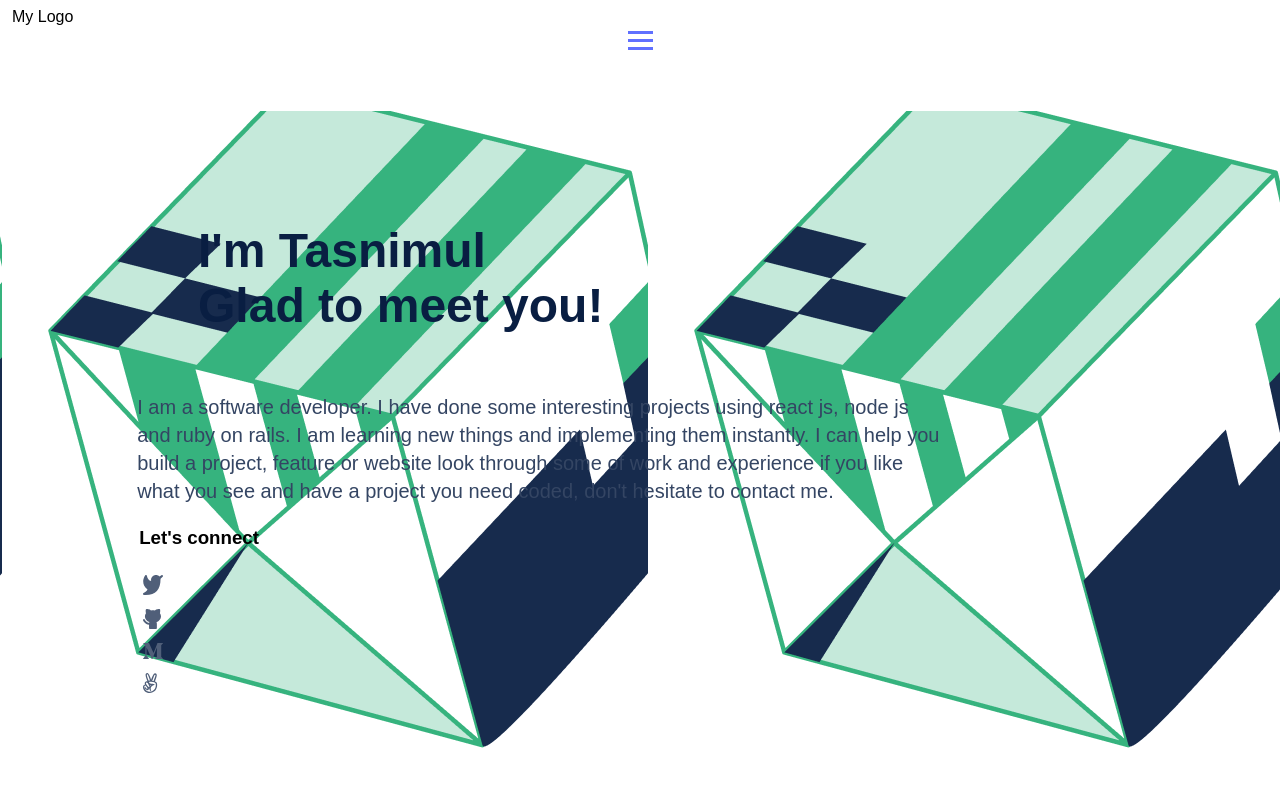
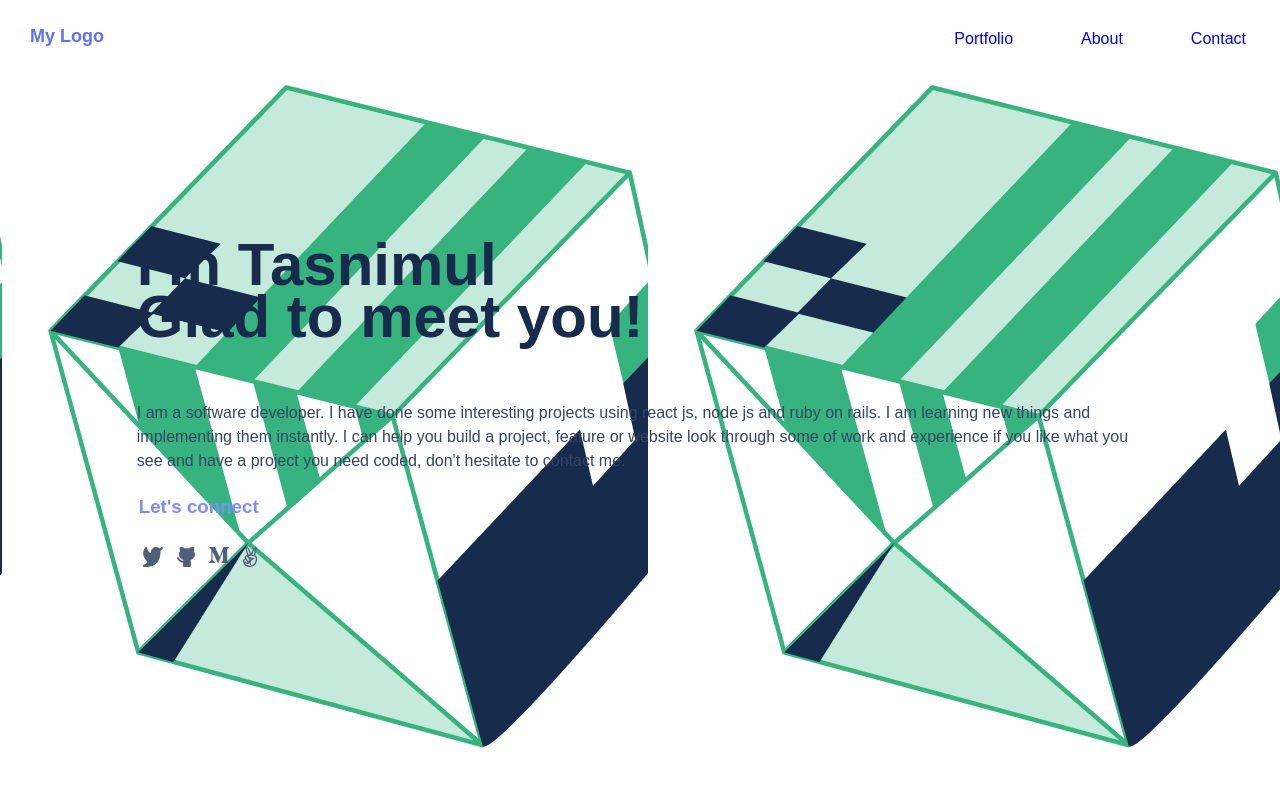
Before and after one commit to tasnimulhasan07/mobile-, a website: page index.html in a window 1280 px wide. Shown: the top 800 px of the page. Drawn offline with Linux system fonts and the light colour scheme.

Commit message:
update styles.css
update CSS with changes to index.html

```diff
--- a/style.css
+++ b/style.css
@@ -12,41 +12,21 @@ body {
   justify-content: flex-start;
   height: 100vh;
 }
-
 header {
-  display: flex;
-  flex-direction: column;
-  justify-content: space-between;
-  overflow: hidden;
-  text-overflow: ellipsis;
+  margin: 10px;
+  padding: 10px;
 }
 
-.navbar {
+.nav-menu-content {
+  display: flex;
+  flex-direction: row;
   justify-content: space-between;
 }
 
-nav {
-  background-color: white;
-  min-height: 80px;
-}
-
-nav h1.logo {
-  font-size: 18px;
-  font-weight: bold;
-  color: #6070ff;
-  margin: 2%;
-}
-
-nav ul {
-  float: right;
-  margin-right: 20px;
-}
-
-nav ul li {
+.nav-menu {
+  list-style: none;
   display: flex;
-  display: inline-block;
-  line-height: 10px;
-  margin: 0 5px;
+  gap: 60px;
 }
 
 a:hover {
@@ -54,53 +34,16 @@ a:hover {
   transition: 0.4s;
 }
 
-.nav-items {
-  margin: 16px 0;
-  transition: 0.7s ease;
-}
-
-.intro {
-  display: flex;
-  align-items: center;
-  align-content: center;
-  flex-direction: column;
-  flex-basis: auto;
-  top: 30%;
-  left: 20%;
-  width: 62%;
-}
-
-.homepage {
-  display: flex;
-  flex-basis: auto;
-  margin: 5% 10%;
-}
-
-section h1 {
-  display: flex;
-  position: static;
-  font-family: sans-serif;
-  color: #091e42;
-  font-size: 48px;
-  flex: none;
-  width: 80%;
-}
-
-section p {
-  display: flex;
-  position: static;
-  font-family: sans-serif;
-  color: #344563;
-  font-size: 20px;
-  line-height: 28px;
-  flex: none;
-  width: 80%;
+.logo {
+  font-size: 18px;
+  line-height: 20px;
+  font-weight: bold;
+  color: #6070ff;
 }
 
 .hamburger {
-  align-items: center;
+  display: none;
   cursor: pointer;
-  align-self: center;
 }
 
 .bar {
@@ -108,11 +51,12 @@ section p {
   width: 25px;
   height: 3px;
   margin: 5px auto;
+  -webkit-transition: all 0.3s ease-in-out;
   transition: all 0.3s ease-in-out;
   background-color: #6070ff;
 }
 
-@media (max-width: 950px) {
+@media (max-width: 768px) {
   .hamburger {
     display: block;
   }
@@ -128,124 +72,69 @@ section p {
   .hamburger.active .bar:nth-child(3) {
     transform: translateY(-8px) rotate(-45deg);
   }
-}
-
-@media (max-width: 800px) {
-  .checkbtn {
-    display: block;
-  }
-}
 
   .nav-menu {
     position: fixed;
-  left: 100%;
+    left: -100%;
     top: 70px;
     gap: 0;
-  flex-direction: row;
+    flex-direction: column;
     background-color: #6070ff;
     width: 100%;
-  text-align: left;
+    text-align: center;
     transition: 0.3s;
+  }
+
+  .nav-items {
+    margin: 16px 0;
   }
 
   .nav-menu.active {
     left: 0;
   }
-
-.socials {
-  color: #7fbcff;
-  font-size: 16px;
-  padding-bottom: 20px;
 }
 
-.socials:hover {
-  background: #acb7c3;
-  transition: 0.4s;
+.homepage {
+  height: 718px;
 }
 
-.icon {
-  width: 20px;
-  margin: 2px;
-  display: flex;
-  flex-direction: row;
+.introduction {
+  flex-direction: column;
+  align-items: center;
+  margin: 10%;
 }
 
-.header-tab {
-  background-color: #3c3a39;
-  height: 44px;
-  display: flex;
-  width: 100%;
+.intro {
+  font-weight: bold;
+  font-size: 40px;
+  line-height: 52px;
+  align-items: center;
+  color: #172b4d;
+  font-family: 'poppins', sans-serif;
 }
 
-.tab-title {
-  color: #fff;
-  font-size: 18px;
-  padding: 10px 12px;
-  margin: 2px 12px;
-  flex-grow: 1;
+.me {
+  font-size: 16px;
+  line-height: 24px;
+  font-weight: normal;
+  font-style: normal;
+  color: #344563;
+  font-family: 'poppins', sans-serif;
 }
 
-.menu-button {
-  padding: 8px;
-  margin: 4px;
+.connect {
+  font-weight: 500;
+  font-size: 16px;
+  line-height: 24px;
+  color: #7f8cff;
+  font-family: 'poppins', sans-serif;
 }
 
-.header-content {
-  background-size: 60%;
-  background-position: bottom right;
+.social ul {
+  list-style: none;
   display: flex;
-  flex-direction: column;
-  background-repeat: no-repeat;
-  background-color: #1c1a19;
-}
-
-.header-primary-text {
-  color: #ff6b00;
-  font-size: 30px;
-  font-family: "Crete Round", serif;
-  line-height: 64px;
-  letter-spacing: 0.37px;
-  padding: 12px 1px;
-  margin: 120px 24px 24px 12px;
-}
-
-.header-supporting-text {
-  color: #fff5e1;
-  font-style: normal;
-  font-weight: bold;
-  font-size: 16px;
-  line-height: 32px;
-  margin-left: 24px;
-  margin-right: 24px;
-  margin-bottom: 12px;
-}
-
-.header-description {
-  font-family: "Crete Round", serif;
-  font-style: normal;
-  font-weight: normal;
-  font-size: 16px;
-  line-height: 24px;
-  color: #fff;
-  margin-left: 24px;
-  margin-right: 24px;
-  margin-bottom: 12px;
-}
-
-ul.social-media {
-  list-style-type: none;
-  margin-bottom: 120px;
-  margin-left: 24px;
-  margin-right: 24px;
-}
-
-ul.social-media li {
-  display: inline;
-  margin: 10px 12px;
-}
-
-.works-section {
-  display: grid;
+  float: left;
+  gap: 2px;
 }
 
 #featured-project {
@@ -461,7 +350,7 @@ ul.project-languages li {
 
 #about-me-content {
   text-align: left;
-  padding: 120px 24px 24px 170px;
+  padding: 100px 24px 24px 24px;
   background-image: url("src/illustration-about-me-mobile.png");
   background-repeat: no-repeat;
   background-position: right bottom;
```
Lines whose indentation alone changed are shown as unchanged.
